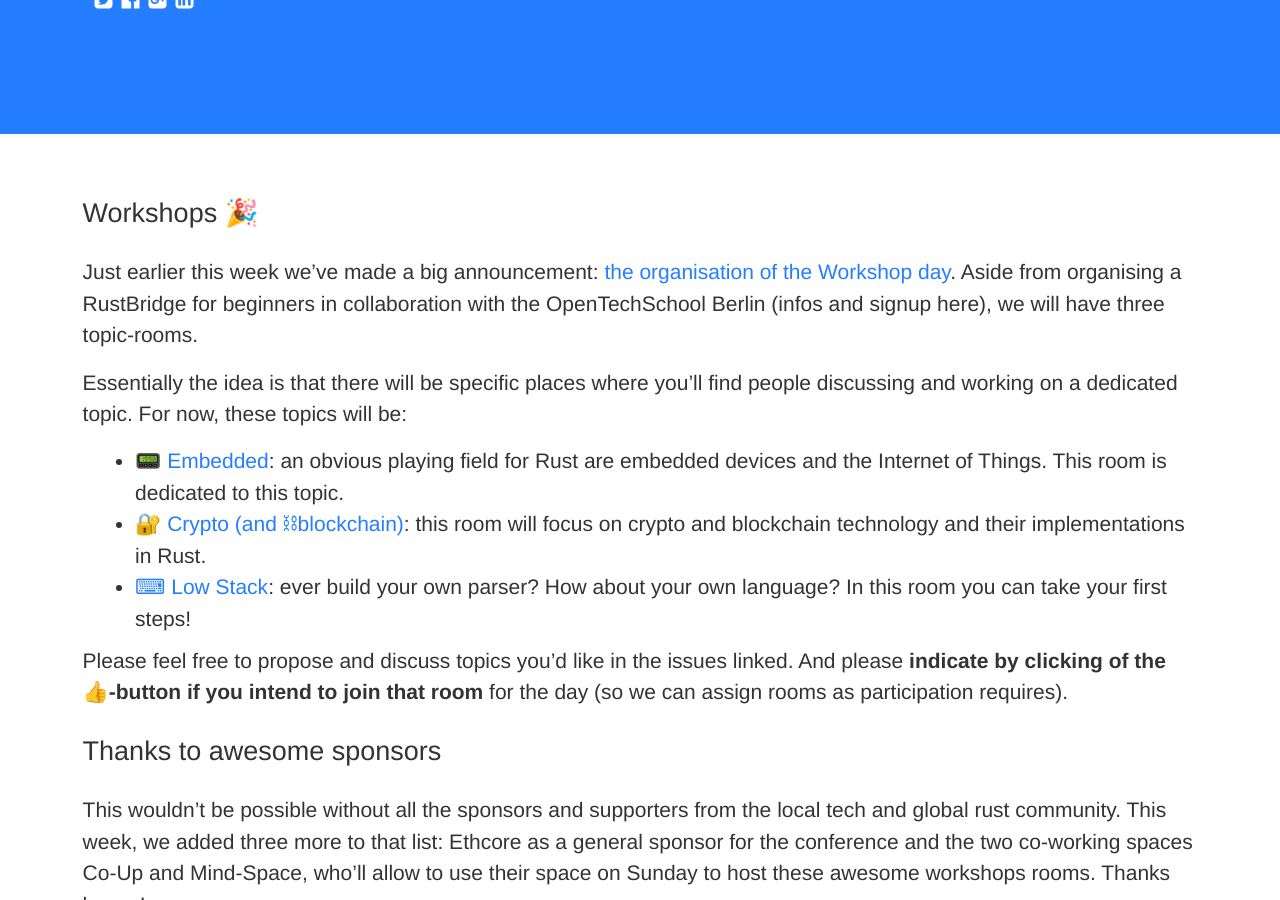
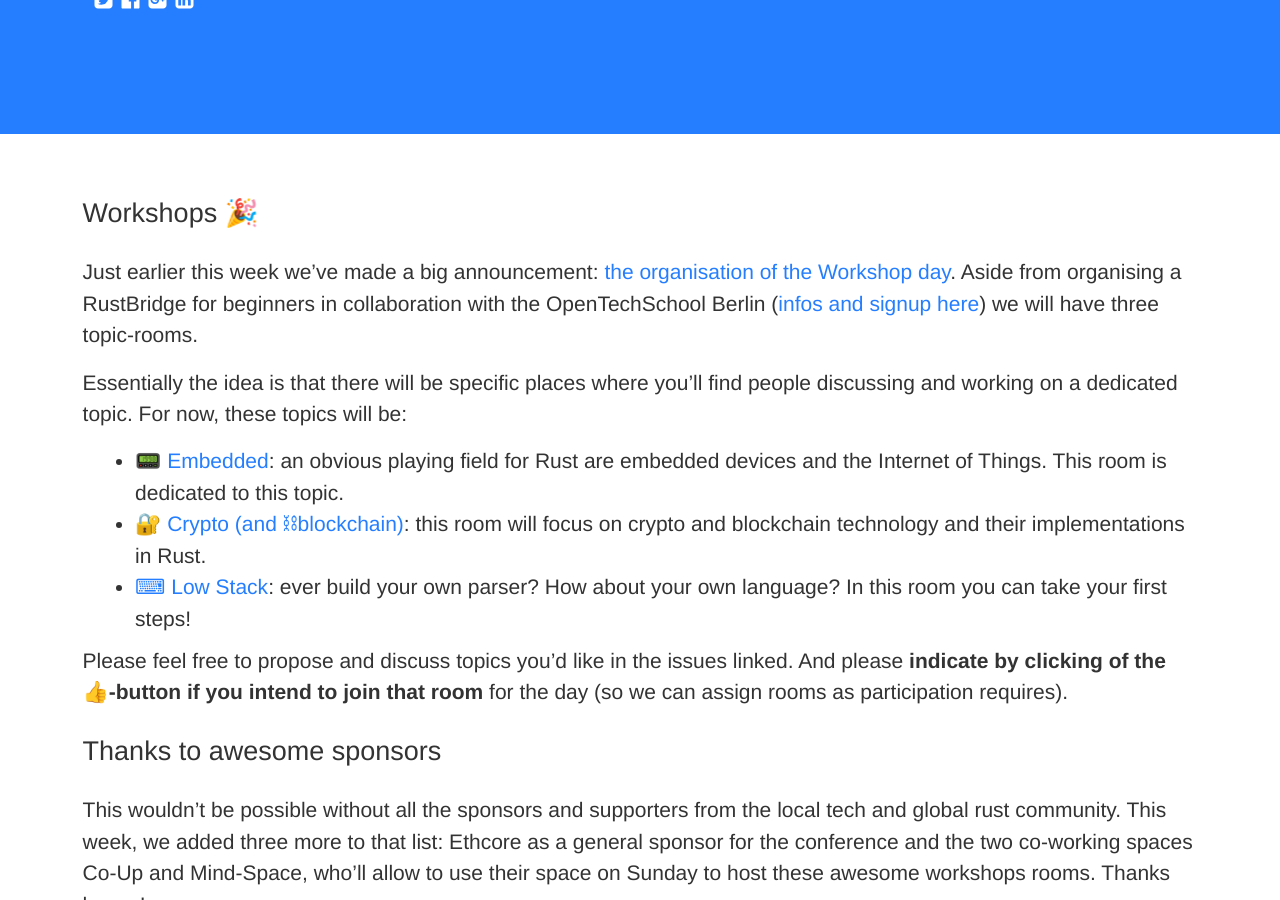
Before and after one commit to RustFestEU/blog.rustfest.eu, a Jekyll site: the page built from _posts/2016-08-26-this-week-in-rustfest-12-workshops-more-awesome-sponsors.md, in a window 1280 px wide and 900 px high, scrolled down 382 px. Built offline with Jekyll 4.4.1, drawn with Linux system fonts in a browser that asks for light colours; some of the changed lines change nothing that is shown.

Commit message:
Make what says it's a link a link

```diff
--- a/_posts/2016-08-26-this-week-in-rustfest-12-workshops-more-awesome-sponsors.md
+++ b/_posts/2016-08-26-this-week-in-rustfest-12-workshops-more-awesome-sponsors.md
@@ -9,7 +9,7 @@ authors:
 
 ## Workshops 🎉
 
-Just earlier this week we've made a big announcement: [the organisation of the Workshop day](/blog/let-there-be-workshops). Aside from organising a RustBridge for beginners in collaboration with the OpenTechSchool Berlin (infos and signup here), we will have three topic-rooms.
+Just earlier this week we've made a big announcement: [the organisation of the Workshop day](/blog/let-there-be-workshops). Aside from organising a RustBridge for beginners in collaboration with the OpenTechSchool Berlin ([infos and signup here](http://discourse.opentechschool.org/t/rustbridge-workshop-sept-18th-berlin-together-with-rustfest/1849)) we will have three topic-rooms.
 
 Essentially the idea is that there will be specific places where you'll find people discussing and working on a dedicated topic. For now, these topics will be:
 
```
